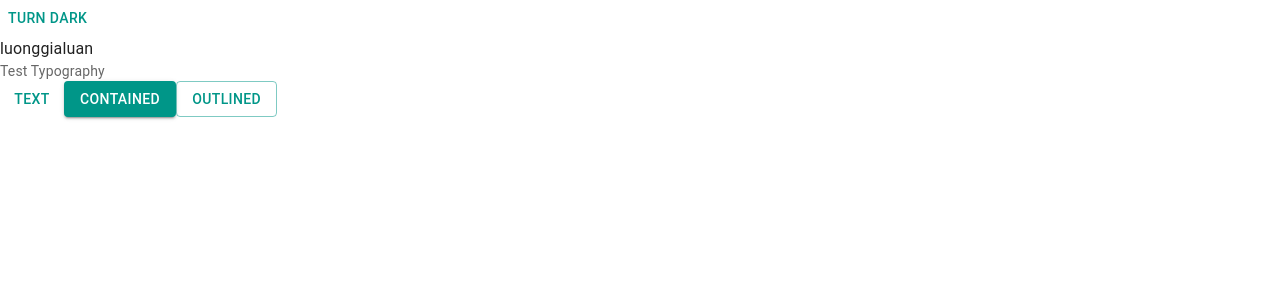
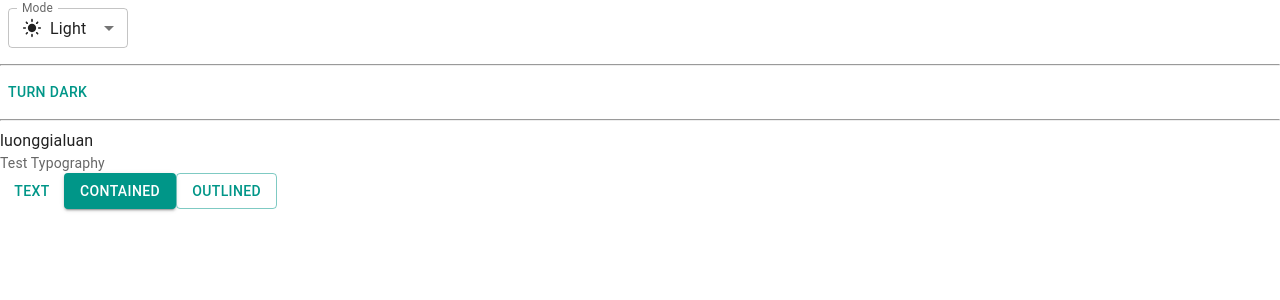
Before and after one commit to luonggialuan/trello-web, a React app: page / in a window 1280 px wide. Shown: the top 300 px of the page. Built offline with nearby package versions, Linux system fonts and the light colour scheme; the HTML template or start-up script is replaced by a standard one.

Commit message:
Add dark mode p2

```diff
--- a/src/App.jsx
+++ b/src/App.jsx
@@ -1,6 +1,52 @@
 import Button from '@mui/material/Button'
 import Typography from '@mui/material/Typography'
 import { useColorScheme } from '@mui/material/styles'
+import InputLabel from '@mui/material/InputLabel'
+import MenuItem from '@mui/material/MenuItem'
+import FormControl from '@mui/material/FormControl'
+import Select from '@mui/material/Select'
+import Box from '@mui/material/Box'
+import LightModeIcon from '@mui/icons-material/LightMode'
+import DarkModeOutlinedIcon from '@mui/icons-material/DarkModeOutlined'
+import SettingsBrightnessIcon from '@mui/icons-material/SettingsBrightness'
+
+function ModeSelect() {
+  const { mode, setMode } = useColorScheme()
+
+  const handleChange = (event) => {
+    const selectedMode = event.target.value
+    setMode(selectedMode)
+  }
+
+  return (
+    <FormControl sx={{ m: 1, minWidth: 120 }} size="small">
+      <InputLabel id="label-select-dark-light-mode">Mode</InputLabel>
+      <Select
+        labelId="label-select-dark-light-mode"
+        id="select-dark-light-mode"
+        value={mode}
+        label="Mode"
+        onChange={handleChange}
+      >
+        <MenuItem value="light">
+          <div style={{ display: 'flex', alignItems: 'center', gap: '8px' }}>
+            <LightModeIcon fontSize="small" /> Light
+          </div>
+        </MenuItem>
+        <MenuItem value="dark">
+          <Box sx={{ display: 'flex', alignItems: 'center', gap: 1 }}>
+            <DarkModeOutlinedIcon fontSize="small" /> Dark
+          </Box>
+        </MenuItem>
+        <MenuItem value="system">
+          <Box sx={{ display: 'flex', alignItems: 'center', gap: 2 }}>
+            <SettingsBrightnessIcon fontSize="small" /> System
+          </Box>
+        </MenuItem>
+      </Select>
+    </FormControl>
+  )
+}
 
 function ModeToggle() {
   const { mode, setMode } = useColorScheme()
@@ -18,7 +64,10 @@
 function App() {
   return (
     <>
+      <ModeSelect />
+      <hr />
       <ModeToggle />
+      <hr />
       <div>luonggialuan</div>
       <Typography variant="body2" color="text.secondary">
         Test Typography
```
